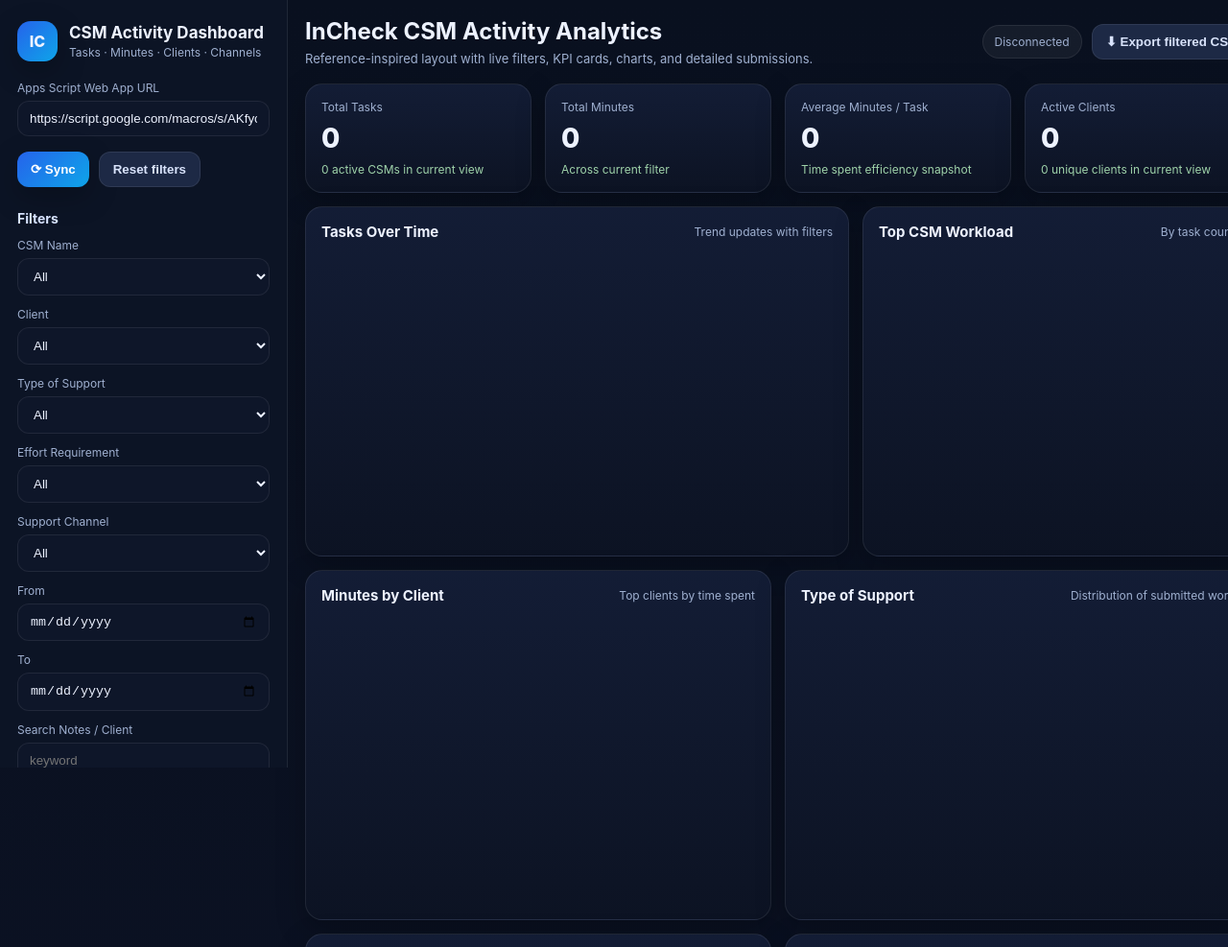
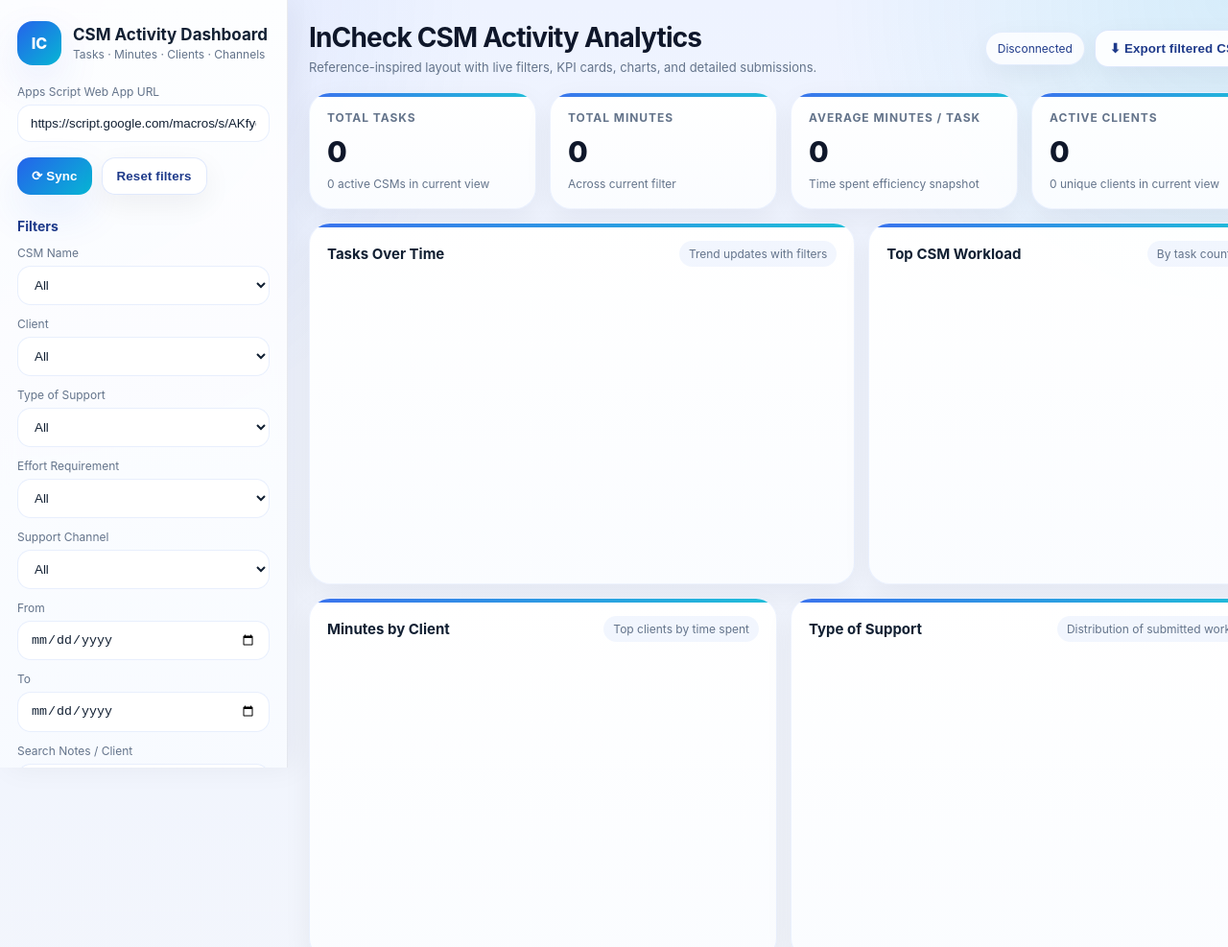
Before and after one commit to incheckdev-glitch/tetsing, a plain HTML site: page index.html in a window 1280 px wide. Shown: the top 987 px of the page at 96% size. Drawn offline with nearby package versions, Linux system fonts and the light colour scheme.

Commit message:
Update index.html

```diff
--- a/index.html
+++ b/index.html
@@ -8,25 +8,31 @@
   <script src="https://cdn.jsdelivr.net/npm/papaparse@5.4.1/papaparse.min.js"></script>
   <style>
     :root {
-      --bg: #0b1020;
-      --panel: #11182b;
-      --panel-2: #18213a;
-      --text: #edf2ff;
-      --muted: #9fb0d0;
-      --border: rgba(255,255,255,0.08);
-      --accent: #60a5fa;
-      --accent-2: #22c55e;
+      --bg: #f5f7fb;
+      --bg-2: #eef3ff;
+      --panel: rgba(255,255,255,0.88);
+      --panel-2: #ffffff;
+      --text: #122033;
+      --muted: #64748b;
+      --border: rgba(15, 23, 42, 0.08);
+      --accent: #2563eb;
+      --accent-2: #06b6d4;
+      --success: #16a34a;
       --warning: #f59e0b;
       --danger: #ef4444;
-      --shadow: 0 10px 30px rgba(0,0,0,0.25);
-      --radius: 18px;
+      --shadow: 0 18px 45px rgba(37, 99, 235, 0.10);
+      --shadow-soft: 0 10px 30px rgba(15, 23, 42, 0.06);
+      --radius: 22px;
     }
 
     * { box-sizing: border-box; }
     body {
       margin: 0;
       font-family: Inter, ui-sans-serif, system-ui, -apple-system, BlinkMacSystemFont, "Segoe UI", sans-serif;
-      background: linear-gradient(180deg, #09101f 0%, #0c1224 100%);
+      background:
+        radial-gradient(circle at top left, rgba(37,99,235,0.10), transparent 24%),
+        radial-gradient(circle at top right, rgba(6,182,212,0.10), transparent 20%),
+        linear-gradient(180deg, var(--bg-2) 0%, var(--bg) 100%);
       color: var(--text);
     }
 
@@ -37,7 +43,7 @@
     }
 
     .sidebar {
-      background: rgba(14, 21, 38, 0.92);
+      background: linear-gradient(180deg, rgba(255,255,255,0.92), rgba(248,250,255,0.92));
       border-right: 1px solid var(--border);
       padding: 22px 18px;
       position: sticky;
@@ -45,6 +51,7 @@
       height: 100vh;
       overflow-y: auto;
       backdrop-filter: blur(10px);
+      box-shadow: 8px 0 30px rgba(15, 23, 42, 0.05);
     }
 
     .brand {
@@ -55,12 +62,13 @@
     }
 
     .logo {
-      width: 42px;
-      height: 42px;
-      border-radius: 14px;
+      width: 46px;
+      height: 46px;
+      border-radius: 16px;
       display: grid;
       place-items: center;
-      background: linear-gradient(135deg, #2563eb, #0ea5e9);
+      background: linear-gradient(135deg, #2563eb, #06b6d4);
+      color: white;
       font-weight: 800;
       box-shadow: var(--shadow);
     }
@@ -80,7 +88,7 @@
     .sidebar h2 {
       font-size: 14px;
       margin: 24px 0 12px;
-      color: #d7e3ff;
+      color: #1e3a8a;
     }
 
     .field {
@@ -98,19 +106,20 @@
     .field select,
     .search-input {
       width: 100%;
-      padding: 10px 12px;
-      border-radius: 12px;
-      border: 1px solid var(--border);
-      background: #0e1629;
+      padding: 11px 13px;
+      border-radius: 14px;
+      border: 1px solid rgba(37, 99, 235, 0.10);
+      background: rgba(255,255,255,0.95);
       color: var(--text);
       outline: none;
+      box-shadow: inset 0 1px 0 rgba(255,255,255,0.7);
     }
 
     .field input:focus,
     .field select:focus,
     .search-input:focus {
-      border-color: rgba(96,165,250,0.6);
-      box-shadow: 0 0 0 3px rgba(96,165,250,0.15);
+      border-color: rgba(37,99,235,0.45);
+      box-shadow: 0 0 0 4px rgba(37,99,235,0.10);
     }
 
     .btn-row {
@@ -122,20 +131,27 @@
 
     button {
       border: 0;
-      border-radius: 12px;
-      padding: 10px 14px;
+      border-radius: 14px;
+      padding: 11px 15px;
       cursor: pointer;
       color: white;
-      background: linear-gradient(135deg, #2563eb, #0ea5e9);
-      font-weight: 600;
+      background: linear-gradient(135deg, #2563eb, #06b6d4);
+      font-weight: 700;
+      letter-spacing: 0.01em;
       box-shadow: var(--shadow);
+      transition: transform 0.18s ease, box-shadow 0.18s ease, opacity 0.18s ease;
+    }
+
+    button:hover {
+      transform: translateY(-1px);
+      box-shadow: 0 16px 32px rgba(37, 99, 235, 0.16);
     }
 
     button.secondary {
-      background: #1d2945;
-      color: #d9e3fb;
-      border: 1px solid var(--border);
-      box-shadow: none;
+      background: rgba(255,255,255,0.9);
+      color: #1e3a8a;
+      border: 1px solid rgba(37,99,235,0.14);
+      box-shadow: var(--shadow-soft);
     }
 
     .content {
@@ -169,12 +185,13 @@
     }
 
     .pill {
-      background: rgba(255,255,255,0.05);
-      border: 1px solid var(--border);
-      color: var(--muted);
+      background: rgba(255,255,255,0.8);
+      border: 1px solid rgba(37,99,235,0.10);
+      color: #1e3a8a;
       border-radius: 999px;
       padding: 9px 12px;
       font-size: 12px;
+      box-shadow: var(--shadow-soft);
     }
 
     .grid-kpi {
@@ -185,28 +202,44 @@
     }
 
     .card {
-      background: linear-gradient(180deg, rgba(20,30,55,0.95), rgba(13,20,36,0.95));
-      border: 1px solid var(--border);
+      background: linear-gradient(180deg, rgba(255,255,255,0.96), rgba(250,252,255,0.96));
+      border: 1px solid rgba(37,99,235,0.08);
       border-radius: var(--radius);
-      padding: 16px;
-      box-shadow: var(--shadow);
+      padding: 18px;
+      box-shadow: var(--shadow-soft);
+      position: relative;
+      overflow: hidden;
+    }
+
+    .card::before {
+      content: "";
+      position: absolute;
+      inset: 0 auto auto 0;
+      width: 100%;
+      height: 4px;
+      background: linear-gradient(90deg, #2563eb, #06b6d4);
+      opacity: 0.9;
     }
 
     .kpi-label {
       font-size: 12px;
       color: var(--muted);
-      margin-bottom: 8px;
+      margin-bottom: 10px;
+      text-transform: uppercase;
+      letter-spacing: 0.08em;
+      font-weight: 700;
     }
 
     .kpi-value {
-      font-size: 28px;
+      font-size: 30px;
       font-weight: 800;
-      letter-spacing: -0.02em;
+      letter-spacing: -0.03em;
+      color: #0f172a;
     }
 
     .kpi-sub {
       font-size: 12px;
-      color: #9fd3aa;
+      color: var(--muted);
       margin-top: 8px;
     }
 
@@ -240,6 +273,9 @@
     .card-head span {
       font-size: 12px;
       color: var(--muted);
+      background: rgba(37,99,235,0.06);
+      padding: 6px 10px;
+      border-radius: 999px;
     }
 
     .chart-wrap {
@@ -249,15 +285,16 @@
 
     .table-wrap {
       overflow: auto;
-      border-radius: 16px;
-      border: 1px solid var(--border);
+      border-radius: 18px;
+      border: 1px solid rgba(37,99,235,0.08);
+      box-shadow: inset 0 1px 0 rgba(255,255,255,0.8);
     }
 
     table {
       width: 100%;
       border-collapse: collapse;
       min-width: 950px;
-      background: rgba(7, 11, 22, 0.45);
+      background: rgba(255,255,255,0.92);
     }
 
     th, td {
@@ -271,15 +308,15 @@
       position: sticky;
       top: 0;
       z-index: 1;
-      background: #10192d;
-      color: #cfe0ff;
+      background: #eef4ff;
+      color: #334155;
       font-size: 12px;
       text-transform: uppercase;
-      letter-spacing: 0.04em;
+      letter-spacing: 0.05em;
     }
 
     tr:hover td {
-      background: rgba(255,255,255,0.03);
+      background: rgba(37,99,235,0.04);
     }
 
     .tag {
@@ -288,8 +325,10 @@
       padding: 6px 10px;
       border-radius: 999px;
       font-size: 12px;
-      border: 1px solid rgba(255,255,255,0.08);
-      background: rgba(255,255,255,0.04);
+      border: 1px solid rgba(37,99,235,0.10);
+      background: rgba(37,99,235,0.06);
+      color: #1e3a8a;
+      font-weight: 600;
     }
 
     .toolbar {
@@ -304,6 +343,24 @@
     .small {
       color: var(--muted);
       font-size: 12px;
+    }
+
+    .title-wrap h2 {
+      margin: 0;
+      font-size: 28px;
+      letter-spacing: -0.03em;
+      color: #0f172a;
+    }
+
+    .title-wrap p {
+      margin: 6px 0 0;
+      color: var(--muted);
+      font-size: 13px;
+      max-width: 720px;
+    }
+
+    .content {
+      padding: 22px;
     }
 
     .mobile-toggle {
```
